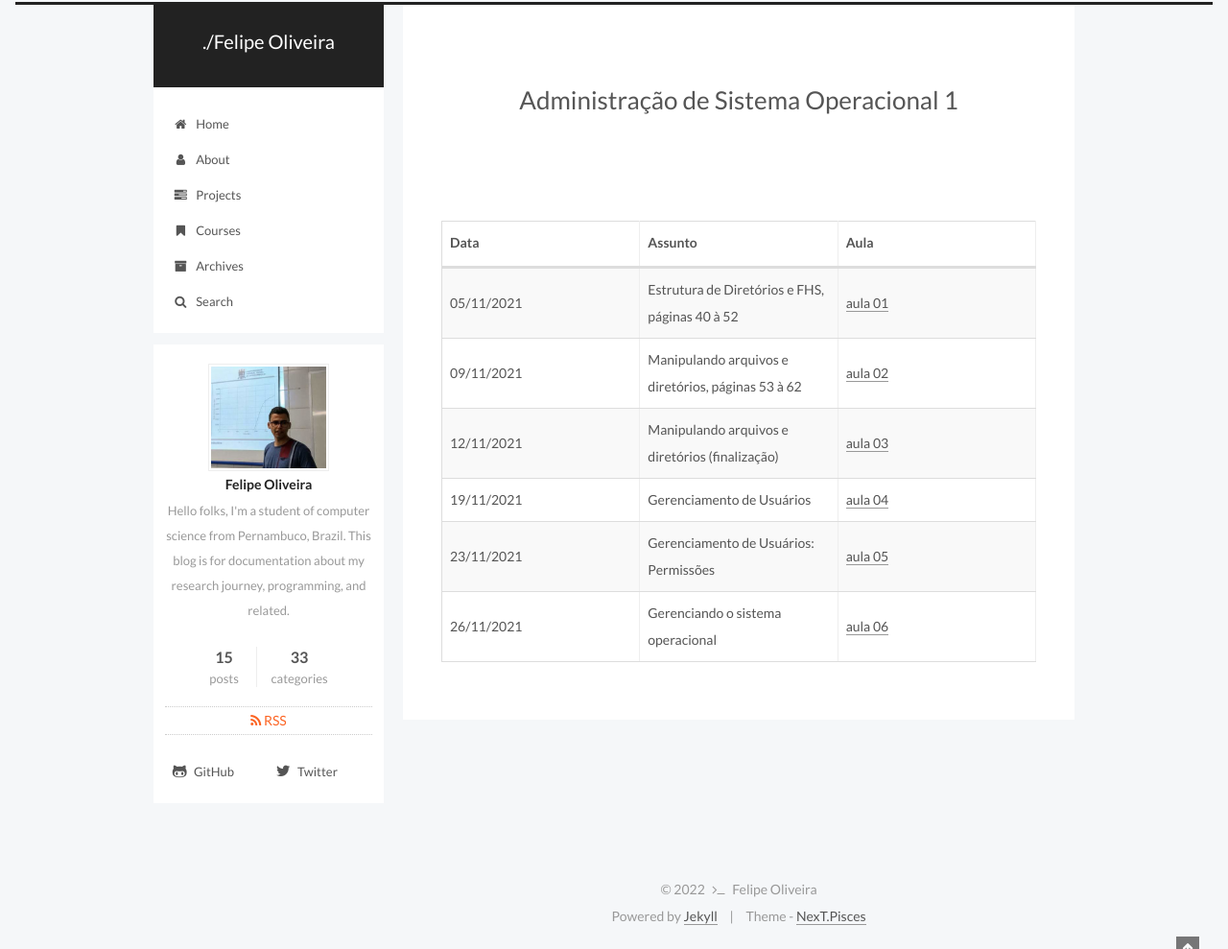
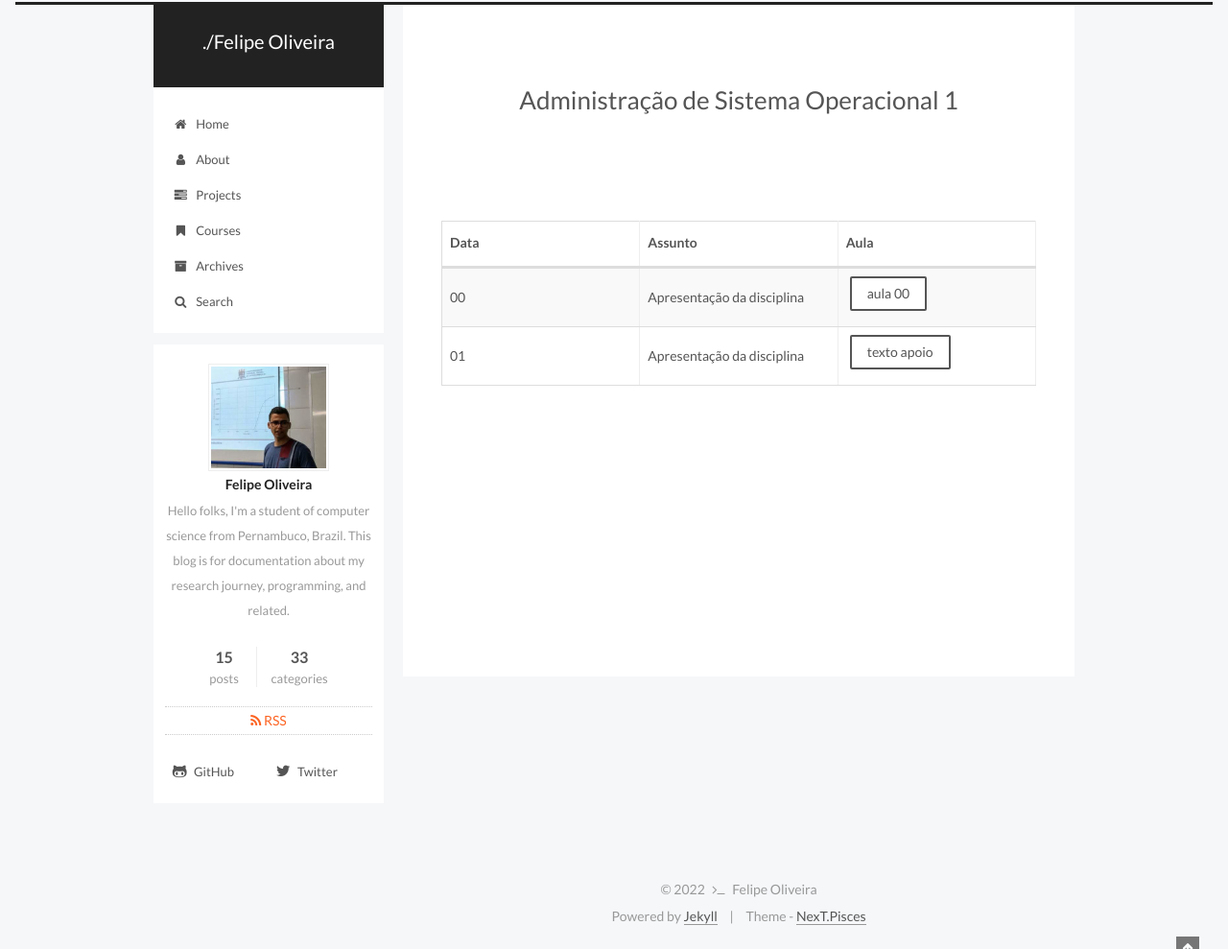
Before and after one commit to fdoliv/fdoliv.github.io, a Jekyll site: the page built from courses/aso1/index.md, in a window 1280 px wide. Shown: the whole page at 96% size. Built offline with Jekyll 4.4.1, drawn with Linux system fonts in a browser that asks for light colours.

Commit message:
texto apoio

```diff
--- a/courses/aso1/index.md
+++ b/courses/aso1/index.md
@@ -13,9 +13,5 @@ comments: false
 
 | Data | Assunto | Aula |
 | -- | ------------ | --- |
-| 05/11/2021 | Estrutura de Diretórios e FHS, páginas 40 à 52 | [aula 01]({{ site.url }}/assets/arquivos/aso2/aula01.pdf){:target="_blank"} |
-| 09/11/2021 | Manipulando arquivos e diretórios, páginas 53 à 62 | [aula 02]({{ site.url }}/assets/arquivos/aso2/aula02.pdf){:target="_blank"} |
-| 12/11/2021 | Manipulando arquivos e diretórios (finalização) | [aula 03]({{ site.url }}/assets/arquivos/aso2/aula03.pdf){:target="_blank"} |
-| 19/11/2021 | Gerenciamento de Usuários | [aula 04]({{ site.url }}/assets/arquivos/aso2/aula04.pdf){:target="_blank"} |
-| 23/11/2021 | Gerenciamento de Usuários: Permissões | [aula 05]({{ site.url }}/assets/arquivos/aso2/aula05.pdf){:target="_blank"} |
-| 26/11/2021 | Gerenciando o sistema operacional | [aula 06]({{ site.url }}/assets/arquivos/aso2/aula06.pdf){:target="_blank"} |
+| 00 | Apresentação da disciplina |  <a href="{{ site.url }}/assets/arquivos/did/aula00-did.pdf" target="blank" class="btn">aula 00</a> |
+| 01 | Apresentação da disciplina |  <a href="{{ site.url }}/assets/arquivos/did/aso1-texto01.pdf" target="blank" class="btn">texto apoio</a> |
```
Also changed, not shown: 8 other files.
